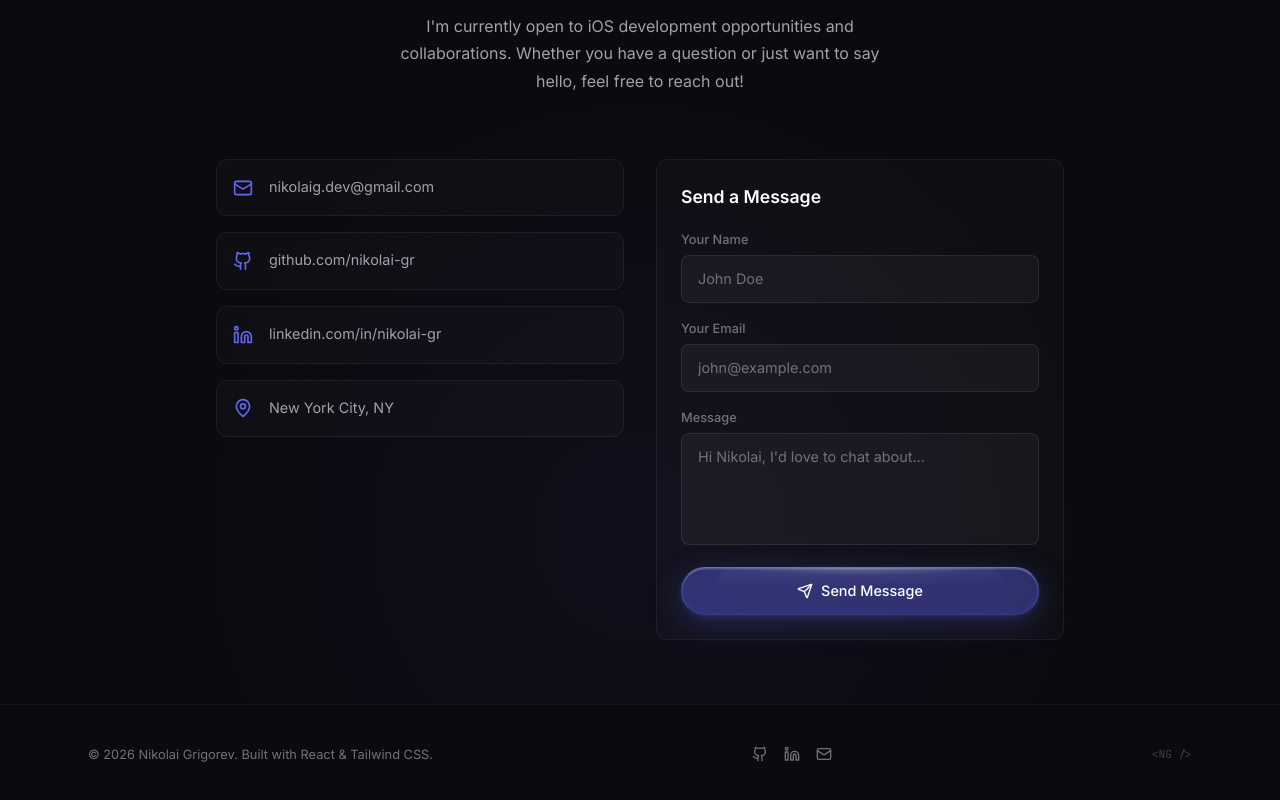
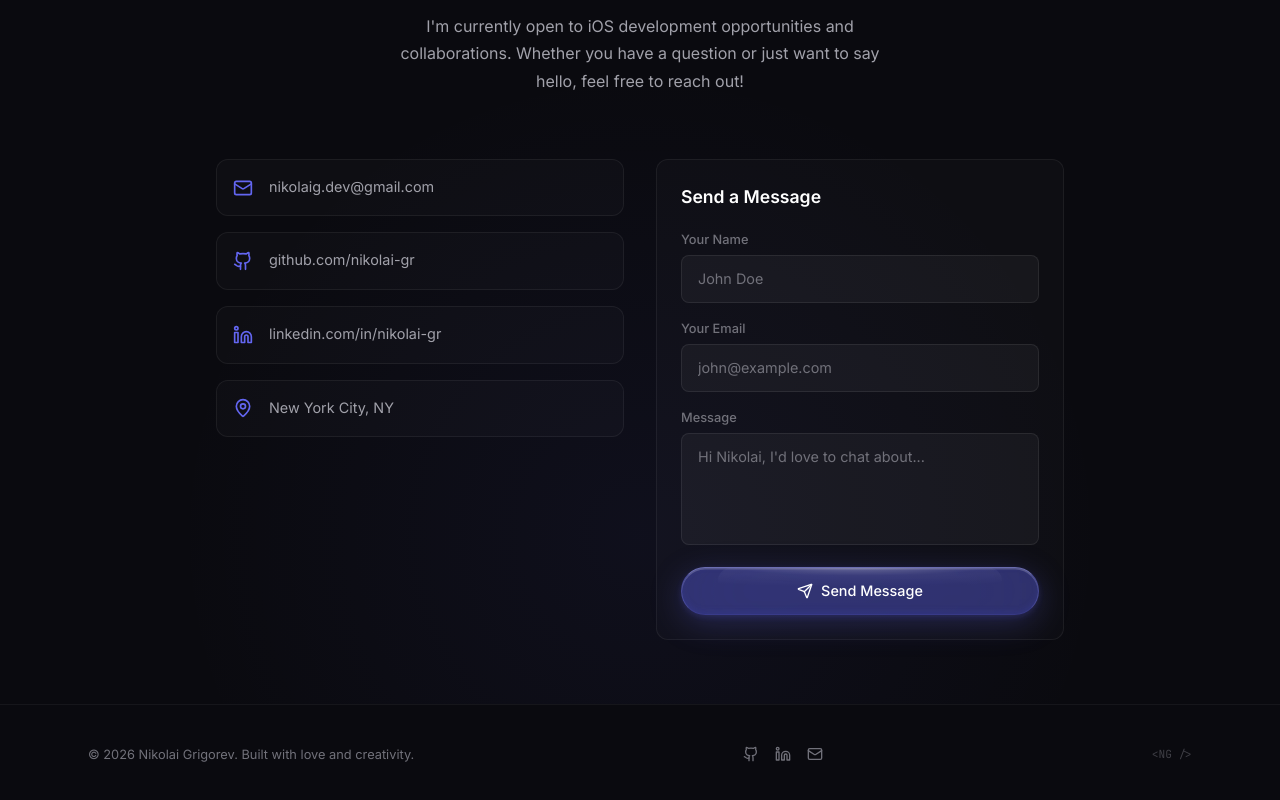
Before and after one commit to nikolai-gr/nikolaigrigorev.com, a React (Vite) app: page / in a window 1280 px wide. Shown: the part 6220-7020 px from the top of the page. Built offline with nearby package versions, Linux system fonts and the light colour scheme.

Commit message:
Update Footer.tsx

```diff
--- a/src/app/components/Footer.tsx
+++ b/src/app/components/Footer.tsx
@@ -9,7 +9,7 @@ export function Footer() {
       <div className="max-w-6xl mx-auto px-6">
         <div className="flex flex-col md:flex-row items-center justify-between gap-4">
           <p style={{ fontSize: "0.8rem", color: "var(--t-text-muted)" }}>
-            &copy; {new Date().getFullYear()} Nikolai Grigorev. Built with React & Tailwind CSS.
+            &copy; {new Date().getFullYear()} Nikolai Grigorev. Built with love and creativity.
           </p>
 
           <div className="flex items-center gap-4">
```
